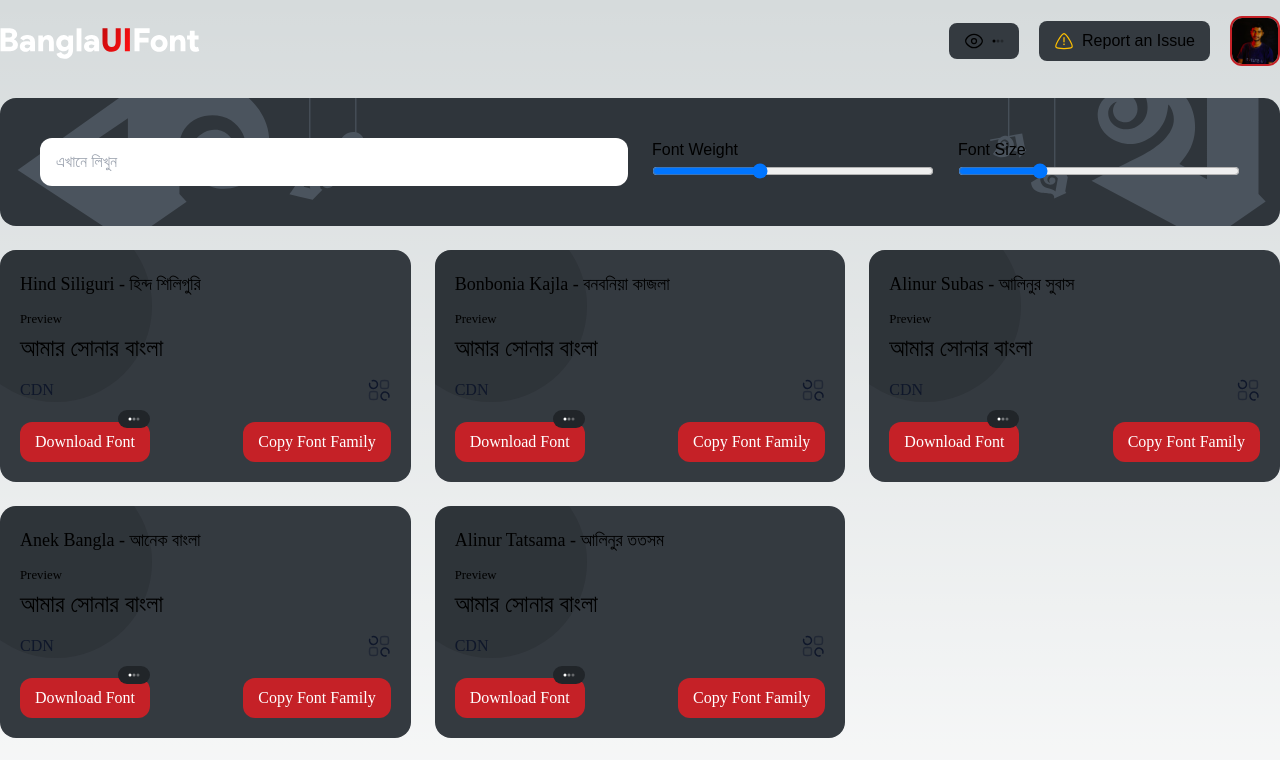
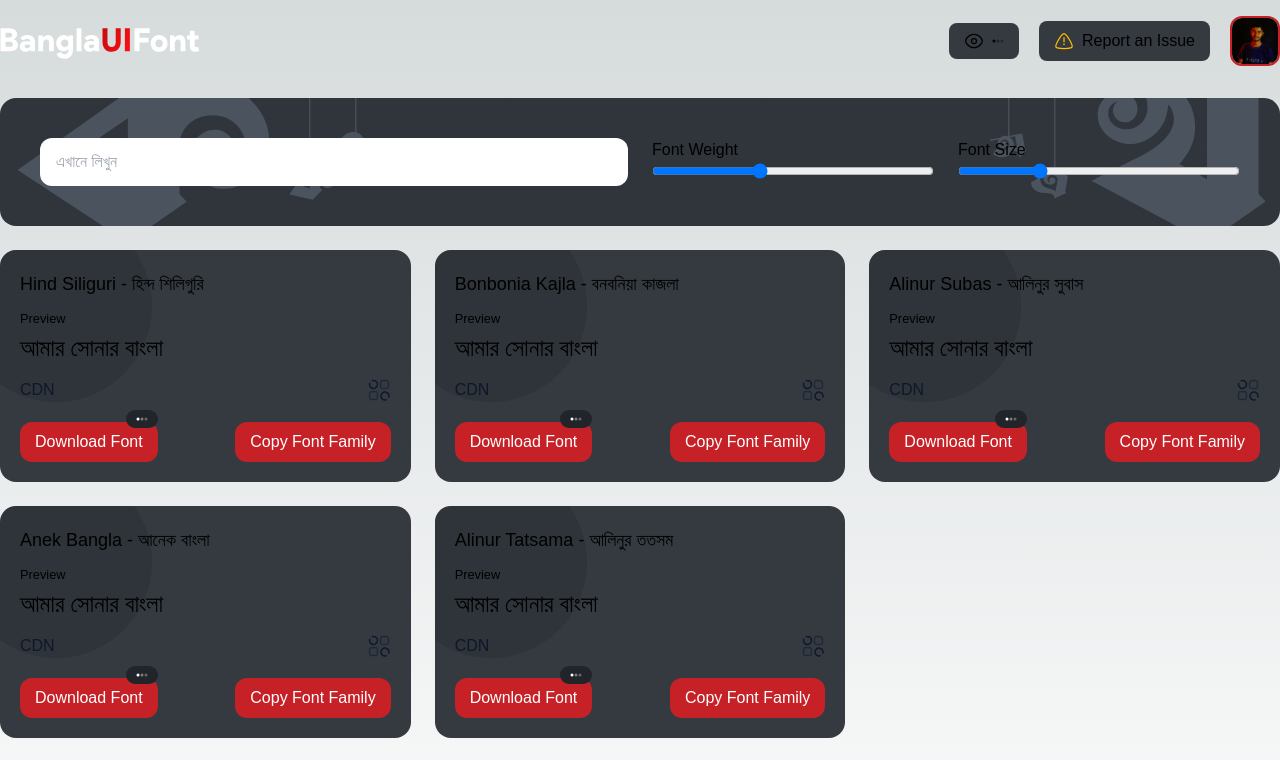
Before and after one commit to ShakilAnsary9/banglauifont-next, a Next.js app: page / in a window 1280 px wide. Shown: the top 760 px of the page. Built offline with nearby package versions, Linux system fonts and the light colour scheme; no server answers; the database is empty.

Commit message:
font test

```diff
--- a/tailwind.config.js
+++ b/tailwind.config.js
@@ -13,7 +13,7 @@
           "conic-gradient(from 180deg at 50% 50%, var(--tw-gradient-stops))",
       },
       fontFamily: {
-        space: ["Space Grotesk", "Hind Siliguri"],
+        // space: ["Space Grotesk", "Hind Siliguri"],
         firacode: "'Fira Code', monospace",
       },
       colors: {
```
